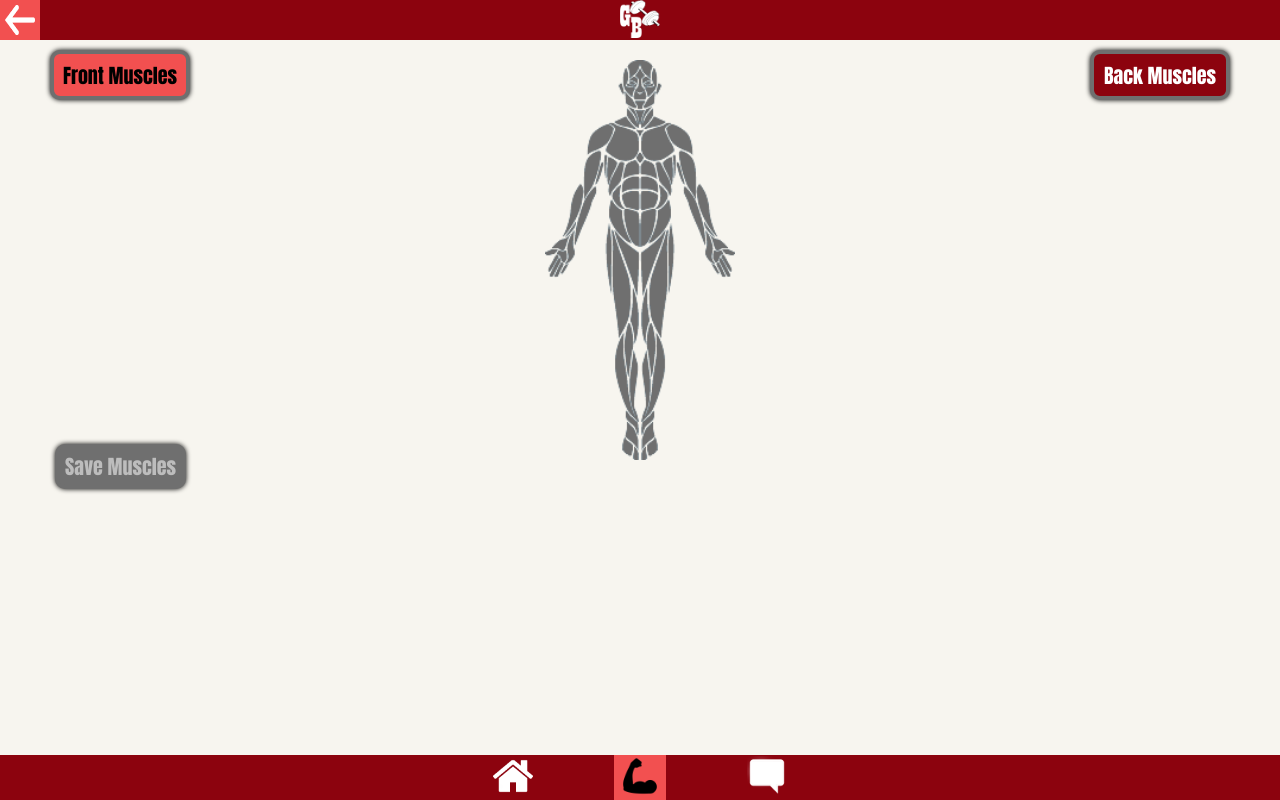
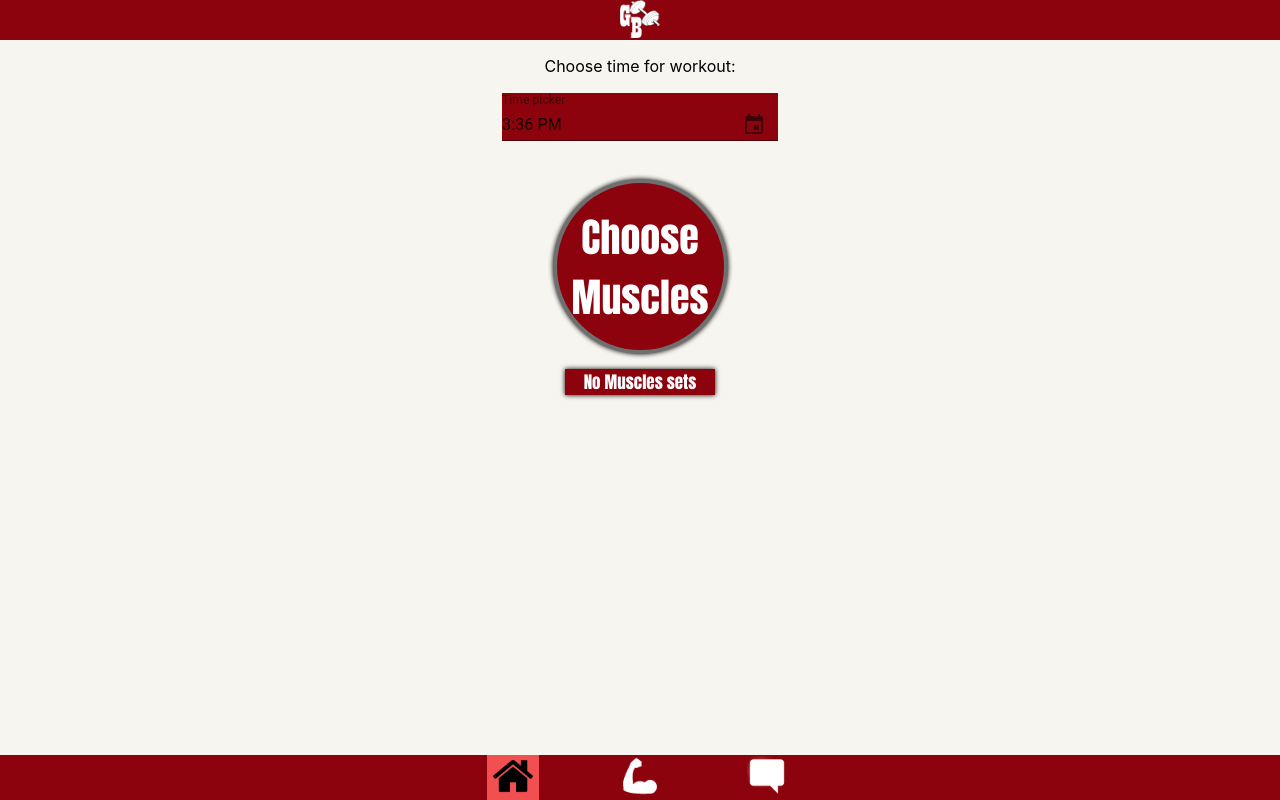
Before and after one commit to CarlEg/gym-buddy, a React (Create React App) app: page / in a window 1280 px wide. Built offline with nearby package versions, Linux system fonts and the light colour scheme.

Commit message:
Muscles complete commit B4 Buddy start

```diff
--- a/src/components/Muscles/Muscles.js
+++ b/src/components/Muscles/Muscles.js
@@ -29,7 +29,7 @@ const Muscles = props =>{
     const selectedMuscles = props.muscles;
     let image = personFront;
     let screen = null;
-    const array = props.selected.join(" ")
+    let array = props.selected.sort()
 
     switch (true) {
         case props.back:
@@ -147,10 +147,9 @@ const Muscles = props =>{
         <div className={classes.Person}>
             <button className={props.back ? classes.front : classes.frontClicked}
             onClick={props.frontSelect}>Front Muscles</button>
-
             <button className={props.back ? classes.backClicked : classes.back}
             onClick={props.backSelect}>Back Muscles</button>
-            {props.checkEmpty ? null: <p>{array}</p>}
+            {props.checkEmpty ? null: <p>{array.join(" ")}</p>}
             <img
             src={image}
             alt="Front facing person muscles" />
--- a/src/components/Muscles/Muscles.module.css
+++ b/src/components/Muscles/Muscles.module.css
@@ -175,8 +175,8 @@
 
 .Person p{
     background-color: #8C030E;
-  border: 4px solid #6F6F6F;
-  border-radius: 10px;
+  /* border: 4px solid #6F6F6F;
+  border-radius: 10px; */
   box-shadow: 0px 0px 5px black;
   color: white;
   height: inherit;
--- /dev/null
+++ b/src/components/PresetButton/PresetButton.js
@@ -0,0 +1,22 @@
+import React from 'react';
+import classes from './PresetButton.module.css';
+
+const PresetButton = (props) =>{
+    const presets = props.presets
+    if(presets !== undefined){
+    const buttons = presets.map((preset,index)=>{
+        return(
+            <button key={index}
+            className={classes.pButton} onClick={() => props.clicked(index)}>
+            {preset.join(" - ")}</button>)});
+    return (
+    <div className={classes.preset}>
+        {props.isPresetEmpty ? <h2>No Muscles sets</h2>: <h2>Muscle Sets</h2>}
+        {buttons}
+    </div>)}
+    return(
+        null
+    )
+}
+
+export default PresetButton;
--- /dev/null
+++ b/src/components/PresetButton/PresetButton.module.css
@@ -0,0 +1,40 @@
+.preset div{
+    text-align: center;
+    position: relative;
+}
+
+.preset h2{
+    background-color: #8C030E;
+  /* border: 4px solid #6F6F6F;
+  border-radius: 10px; */
+  box-shadow: 0px 0px 5px black;
+  color: white;
+  height: inherit;
+  width: 150px;
+  font-family: Impact, Charcoal, sans-serif;
+  font-size: 17px;
+  position: relative;
+  margin: auto;
+  top: 10px;
+}
+
+.pButton{
+    position: relative;
+    top:20px;
+ background-color: #8C030E;
+  border: 4px solid #6F6F6F;
+  border-radius: 10px;
+  box-shadow: 0px 0px 5px black;
+  color: white;
+  height: inherit;
+  width: inherit;
+  font-family: Impact, Charcoal, sans-serif;
+  font-size: 16px;
+  cursor: pointer;
+  margin-right: 5px;
+}
+
+.pButton:hover{
+    background-color: #F25050;
+    color:black;
+}
--- a/src/containers/App.js
+++ b/src/containers/App.js
@@ -4,14 +4,15 @@ import Header from '../components/header/header';
 import BottomButtons from '../components/Footer/BottomButtons';
 import Time from '../components/Time/Time'
 import Muscles from '../components/Muscles/Muscles'
+import PresetButton from '../components/PresetButton/PresetButton';
 
 
 
 class App extends Component {
 
   state = {
-    homeSelected: false,
-    muscleSelected: true,
+    homeSelected: true,
+    muscleSelected: false,
     messageSelected: false,
     selectedDate: Date.now(),
     back: false,
@@ -28,7 +29,8 @@ class App extends Component {
       lats: false,},
     selected:[],
     arrayIsEmpty:true,
-    presets:["Chest"]
+    isPresetEmpty:true,
+    presets:[]
   }
 
   homeSelected = () =>{
@@ -223,23 +225,99 @@ class App extends Component {
 
   checkElement = () =>{
     const array = this.state.presets
-    console.log(array)
     let i;
     for(i=0; i<=array.length; i++){
-      console.log(i)
       if(array[i] === undefined){
         return i
       }
     }
   }
 
-  savePreset = (preset) =>{
-    const index = this.checkElement()
-    console.log(index)
+
+
+  savePreset = () =>{
+    const muscles = this.state.muscles
+    let preset = [];
+    if(muscles.abs){
+      preset.push("Abs")
+    }
+    if(muscles.biceps){
+      preset.push("Biceps")
+    }
+    if(muscles.chest){
+      preset.push("Chest")
+    }
+    if(muscles.lats){
+      preset.push("Lats")
+    }
+    if(muscles.legs){
+      preset.push("Legs")
+    }
+    let array = this.state.presets;
+    let i;
+    let flag = false;
+    if(this.state.isPresetEmpty){
+      array.push(preset)
+      this.setState({
+        presets: array
+      });
+      this.setState({isPresetEmpty:false})
+    }else {
+      for(i=0; flag===false && i<array.length; i++){
+        if(JSON.stringify(array[i])===JSON.stringify(preset)){
+          flag = true;
+        }
+       }
+       if(!flag){
+        array.push(preset)
+        this.setState({
+          presets: array
+        });
+      }
+    }
+
+  }
+
+  presetClicked = (index) =>{
+    let i;
+    const array = this.state.presets[index]
+    let muscles = this.state.muscles
+    let chosen =[];
+    muscles.abs =false;
+    muscles.biceps=false
+    muscles.chest = false
+    muscles.legs = false
+    muscles.lats = false
+    for(i=0; i<array.length; i++){
+      if(array[i]==="Abs"){
+        muscles.abs = true;
+        chosen.push("Abs");
+      }else if(array[i]==="Biceps"){
+        muscles.biceps = true;
+        chosen.push("Biceps");
+      }else if(array[i]==="Chest"){
+        muscles.chest = true;
+        chosen.push("Chest")
+      }else if(array[i]==="Legs"){
+        muscles.legs = true;
+        chosen.push("Legs")
+      }else if(array[i]==="Lats"){
+        muscles.lats = true;
+        chosen.push("Lats")
+      }
+    }
+    this.setState({
+      muscles:muscles,
+      homeSelected: false,
+      muscleSelected: true,
+      messageSelected: false,
+      selected:chosen,
+    })
   }
 
   render(){
     let screen = null
+    console.log(this.state.selectedDate)
     if(this.state.homeSelected){  //If home is selected screen is home
       screen=(
         <div className={classes.app}>
@@ -252,6 +330,11 @@ class App extends Component {
          />
 
          <button onClick={this.muscleSelected} className={classes.muscleButton}>Choose <br/> Muscles</button>
+         <br></br>
+         <br></br>
+         <PresetButton presets={this.state.presets}
+         isPresetEmpty={this.state.isPresetEmpty}
+         clicked={this.presetClicked}/>
 
          <BottomButtons homeTrue={this.state.homeSelected}
          muscleTrue={this.state.muscleSelected}
@@ -292,6 +375,21 @@ class App extends Component {
         </div>
       )
     }
+    if(this.state.messageSelected){
+      screen=(
+      <div className={classes.app}>
+      <Header muscleScreen={this.state.muscleSelected} goHome={this.homeSelected} />
+
+      <BottomButtons homeTrue={this.state.homeSelected}
+         muscleTrue={this.state.muscleSelected}
+         messageTrue={this.state.messageSelected}
+         homePressed={this.homeSelected}
+         musclePressed={this.muscleSelected}
+         messagePressed={this.messageSelected}
+         />
+        </div>
+      )
+    }
     return screen
   }
 }
```
Also changed, not shown: src/components/Buddy/Buddy.js (added), src/components/Buddy/Buddy.module.css (added).
